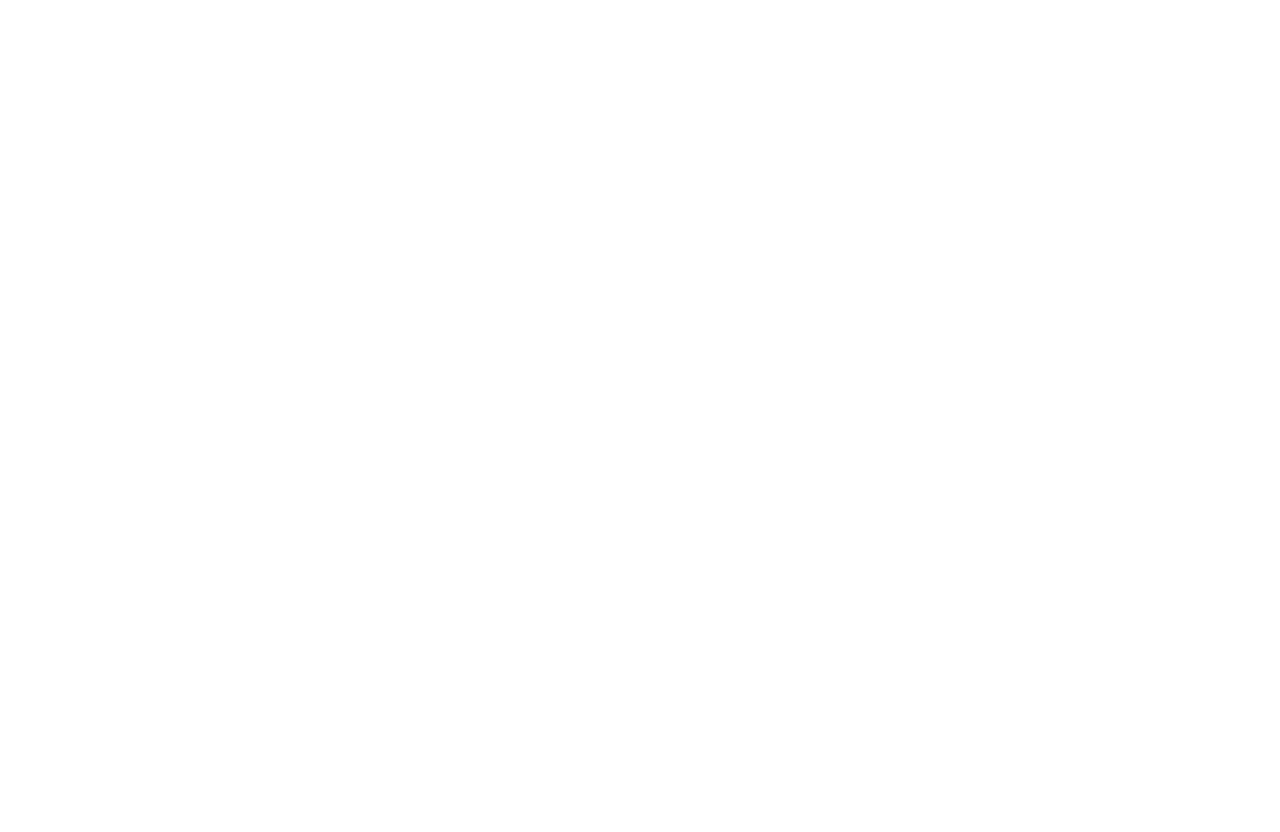
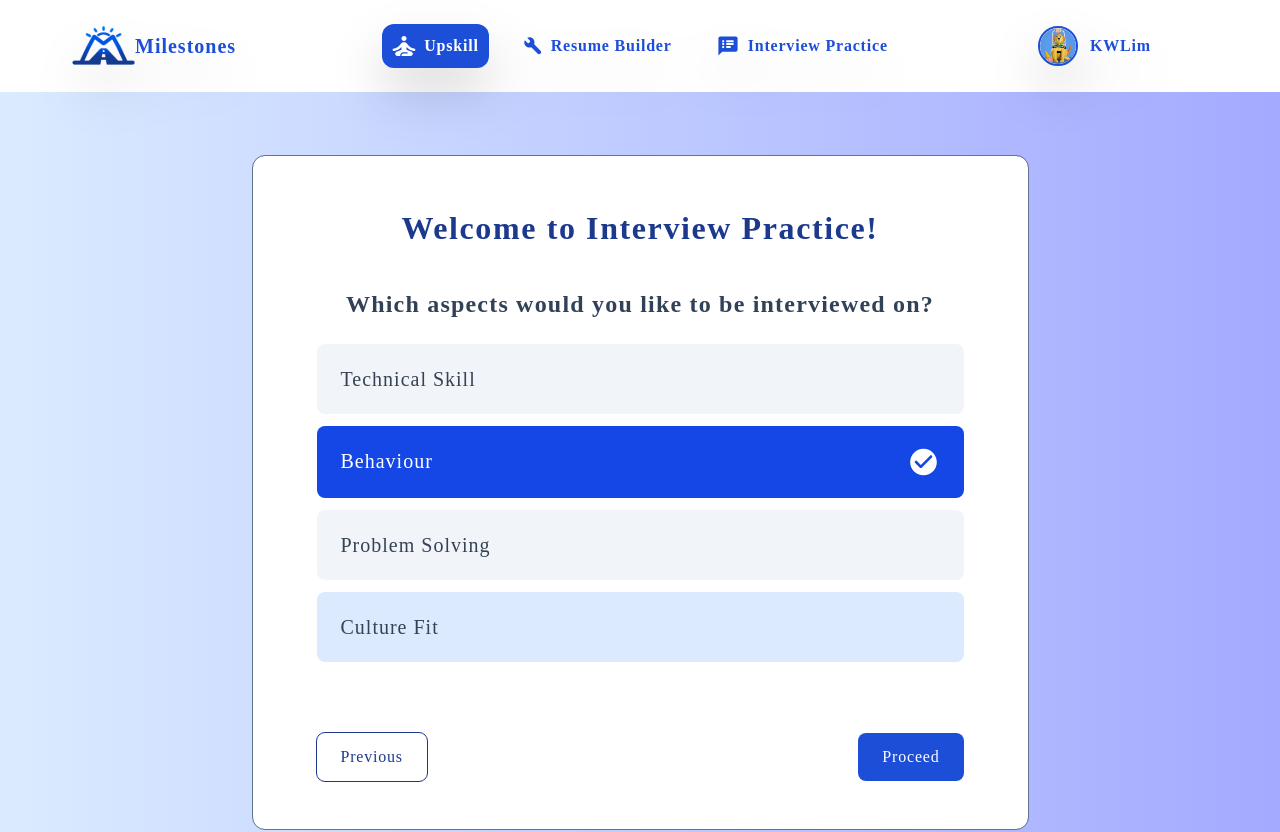
Before and after one commit to kxrweng/KitaHack-2025, a React (Vite) app: page /auth_user/interview_practice/aspects in a window 1280 px wide. Before the commit this address had no page. Shown: the top 832 px of the page. Before the commit the page ends 800 px from the top, so only its background shows below. Built offline with nearby package versions, Linux system fonts and the light colour scheme.

Commit message:
fix styling and added aspects page

```diff
--- a/src/App.jsx
+++ b/src/App.jsx
@@ -10,6 +10,7 @@
 import InterviewPracticeLayout from "./layouts/InterviewPracticeLayout";
 import InterviewPracticeLanding from "./pages/InterviewPractice/Landing";
 import MoreRoles from "./pages/InterviewPractice/MoreRoles";
+import Aspects from "./pages/InterviewPractice/Aspects";
 import ResumeBuilderLanding from "./pages/ResumeBuilder/Landing";
 import AppliedTask from "./pages/Upskill/AppliedTask"
 import AppliedScenario from "./pages/Upskill/AppliedScenario"
@@ -69,10 +70,13 @@
 							path=""
 							element={<InterviewPracticeLanding />}
 						/>
-
 						<Route
 							path="more_roles"
 							element={<MoreRoles />}
+						/>
+						<Route
+							path="aspects"
+							element={<Aspects />}
 						/>
 					</Route>
 
--- /dev/null
+++ b/src/pages/InterviewPractice/Aspects.tsx
@@ -0,0 +1,54 @@
+import React from "react";
+import { useNavigate } from "react-router";
+
+const Aspects = () => {
+	const navigate = useNavigate();
+	const navigateToInterviewLanding = () => navigate("/auth_user/interview_practice");
+	const navigateToInterviewContext = () => navigate("/auth_user/interview_practice/context");
+	return (
+		<div className="w-full flex flex-col justify-center items-center py-[48px]">
+			<div className="h-[673px] w-[775px] flex flex-col justify-between py-[48px] bg-white px-[64px] outline-slate-500 rounded-xl outline-1">
+                <div className="flex flex-col gap-[36px] justify-center items-center">
+                    <div className="text-blue-900 font-bold text-[32px]">Welcome to Interview Practice!</div>
+                    <div className="flex flex-col gap-[24px] w-full">
+                        <div className="text-slate-700 font-semibold text-2xl text-center">
+                            Which aspects would you like to be interviewed on?
+                        </div>
+                        <ul className="flex flex-col gap-[12px] w-full">
+                            <li className="flex px-[24px] py-[20px] text-gray-700 bg-slate-100 w-full justify-between text-[20px] rounded-lg">
+                                <p>Technical Skill</p>
+                            </li>
+                            <li className="flex px-[24px] py-[20px] text-white bg-blue-700 w-full justify-between text-[20px] rounded-lg">
+                                <p>Behaviour</p>
+                                <img src="/CheckCircleWhite.svg" />
+                            </li>
+                            <li className="flex px-[24px] py-[20px] text-gray-700 bg-slate-100 w-full justify-between text-[20px] rounded-lg">
+                                <p>Problem Solving</p>
+                            </li>
+                            <li className="flex px-[24px] py-[20px] text-gray-700 bg-blue-100 w-full justify-between text-[20px] rounded-lg">
+                                <p>Culture Fit</p>
+                            </li>
+                        </ul>
+                    </div>
+                </div>
+
+                <div className="w-full flex justify-between">
+                    <button
+						className="bg-transparent text-blue-900 text-md py-[12px] px-[24px] rounded-lg outline-1 outline-blue-900 hover:cursor-pointer"
+						onClick={navigateToInterviewLanding}
+					>
+						Previous
+					</button>
+					<button
+						className="bg-[#1D4ED8] text-white text-md py-[12px] px-[24px] rounded-lg hover:cursor-pointer"
+						onClick={navigateToInterviewContext}
+					>
+						Proceed
+					</button>
+				</div>
+			</div>
+		</div>
+	);
+};
+
+export default Aspects;
--- a/src/pages/InterviewPractice/Landing.tsx
+++ b/src/pages/InterviewPractice/Landing.tsx
@@ -16,25 +16,25 @@
 					</div>
 					<ul className="flex flex-col gap-[12px] w-full">
 						<li className="flex px-[24px] py-[20px] text-white bg-blue-700 w-full justify-between text-[20px] rounded-lg">
-							<text>Software Engineer</text>
+							<p>Software Engineer</p>
 							<img src="/CheckCircleWhite.svg" />
 						</li>
 						<li className="flex px-[24px] py-[20px] text-gray-700 bg-blue-100 w-full justify-between text-[20px] rounded-lg">
-							<text>Project Manager</text>
+							<p>Project Manager</p>
 						</li>
 						<li className="flex px-[24px] py-[20px] text-gray-700 bg-slate-100 w-full justify-between text-[20px] rounded-lg">
-							<text>UI/UX Designer</text>
+							<p>UI/UX Designer</p>
 						</li>
 						<li className="flex px-[24px] py-[20px] text-gray-700 bg-blue-100 w-full justify-between text-[20px] rounded-lg">
-							<text>Quality Assurance Testerr</text>
+							<p>Quality Assurance Testerr</p>
 						</li>
 						<a className="text-blue-700 text-md cursor-pointer underline" onClick={navigateToMoreRoles}>Don't see your role?</a>
 					</ul>
 				</div>
 
-				<div className="bg-[#1D4ED8] items-center justify-center  text-white flex rounded-xl w-[120px] h-[50px] ml-auto">
+				<div className="w-full flex justify-end">
 					<button
-						className="text-xl py-1 hover:cursor-pointer"
+						className="bg-[#1D4ED8] text-white text-md py-[12px] px-[24px] rounded-lg hover:cursor-pointer text-md hover:cursor-pointer"
 						onClick={navigateToInterviewAspects}
 					>
 						Proceed
--- a/src/pages/InterviewPractice/MoreRoles.tsx
+++ b/src/pages/InterviewPractice/MoreRoles.tsx
@@ -26,17 +26,17 @@
 
 	return (
 		<div className="w-full flex flex-col justify-center items-center py-[48px]">
-			<div className="flex flex-col h-[680px] justify-between py-[48px] px-[64px] bg-white outline-slate-500 rounded-xl outline-1">
-                <div className="flex flex-col gap-[36px] justify-center items-center">
+			<div className="flex flex-col h-[673px] w-[775px] justify-between py-[48px] px-[64px] bg-white outline-slate-500 rounded-xl outline-1">
+                <div className="flex flex-col gap-[36px] justify-center items-center w-full">
                     <div className="text-blue-900 font-bold text-[32px]">Welcome to Interview Practice!</div>
 
-                    <div className="flex flex-col gap-[12px]">
-                        <div className="text-slate-700 font-semibold text-2xl">
+                    <div className="w-full flex flex-col gap-[12px]">
+                        <div className="text-center text-slate-700 font-semibold text-2xl">
                             Let's find the role which you are interviewing for:
                         </div>
-                        <div>
+                        <div className="w-inherit">
                             <input
-                                className="bg-white px-[24px] py-[20px] w-full h-[56px] text-[20px] outline-slate-300 rounded-xl outline-1"
+                                className="w-inherit bg-white px-[24px] py-[20px] w-full h-[56px] text-[20px] outline-slate-300 rounded-xl outline-1"
                                 placeholder="Enter your role"
                                 onChange={handleChange}
                                 value={value}
@@ -62,15 +62,15 @@
                     </div>
                 </div>
 
-				<div className="flex flex-row justify-between">
+				<div className="flex justify-between">
                     <button
-						className="bg-transparent flex items-center justify-center text-blue-900 text-md py-[12px] px-[24px] rounded-lg outline-1 outline-blue-900 hover:cursor-pointer"
+						className="bg-transparent text-blue-900 text-md py-[12px] px-[24px] rounded-lg outline-1 outline-blue-900 hover:cursor-pointer"
 						onClick={navigateToInterviewLanding}
 					>
 						Previous
 					</button>
 					<button
-						className="bg-[#1D4ED8] flex items-center justify-center text-white text-md py-[12px] px-[24px] rounded-lg hover:cursor-pointer"
+						className="bg-[#1D4ED8] text-white text-md py-[12px] px-[24px] rounded-lg hover:cursor-pointer"
 						onClick={navigateToInterviewAspects}
 					>
 						Proceed
```
